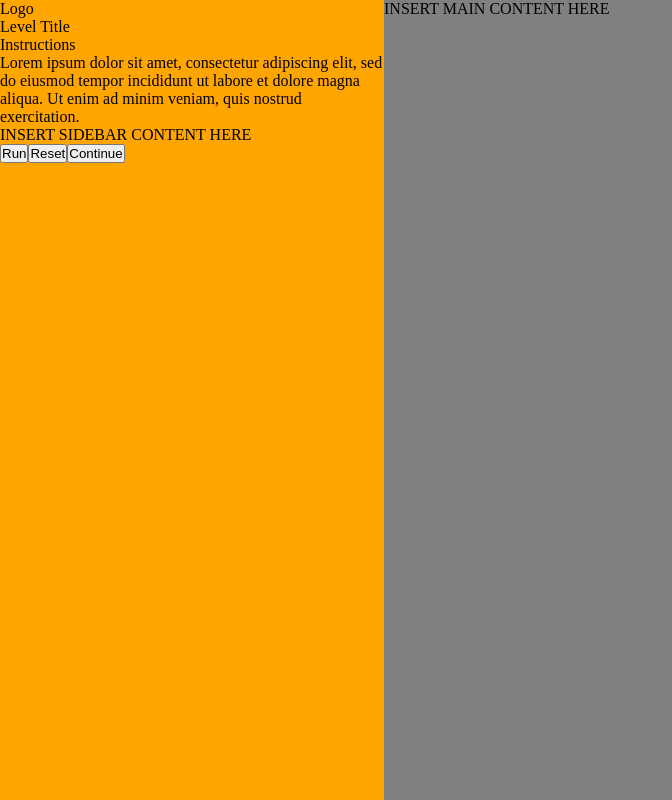
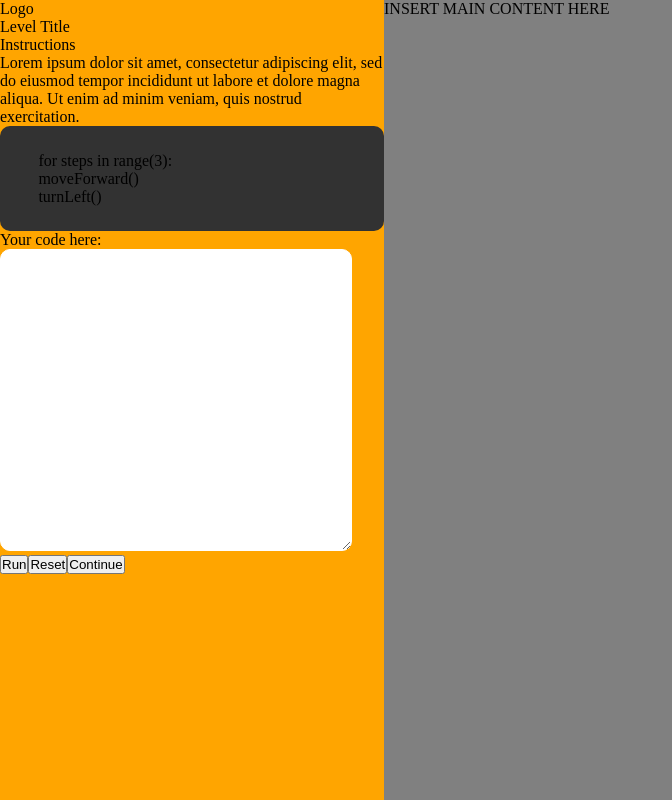
Before and after one commit to uclaacm/forloopslab, a React app: page /pythonfill in a window 1280 px wide. Shown: the whole page, without its empty margins (0-672 px from the left). Built offline with nearby package versions, Linux system fonts and the light colour scheme.

Commit message:
inital pythonfill sidebar content

```diff
--- a/src/components/pages/pythonfill.tsx
+++ b/src/components/pages/pythonfill.tsx
@@ -1,10 +1,12 @@
-import React from 'react';
+import '../../styles/pythonfill.scss';
 
 // interface PythonFillProps {
 //   onCorrect: () => void;
 // }
 
 function PythonFill(): JSX.Element {
+  const codeContent = ['for steps in range(3):', ' moveForward()', 'turnLeft()'];
+
   return (
     <div className="frame">
       <div id="sidebar">
@@ -12,7 +14,23 @@ function PythonFill(): JSX.Element {
         <div id="level-title">Level Title</div>
         <div id="instructions-title">Instructions</div>
         <div id="instructions">Lorem ipsum dolor sit amet, consectetur adipiscing elit, sed do eiusmod tempor incididunt ut labore et dolore magna aliqua. Ut enim ad minim veniam, quis nostrud exercitation.</div>
-        <div id="content">INSERT SIDEBAR CONTENT HERE</div>
+        <div id="content">
+        <div id="code">
+            {codeContent.map((item, index) => {
+              let indents: any = 0;
+              for (let i = 0; i < item.length; i++) {
+                if (item[i] == ' ') indents += 1;
+                else break;
+              }
+              return (
+                  <div>{item}</div>
+              );
+            },
+            )}
+          </div>
+          <div>Your code here: </div>
+          <textarea id="code-input"></textarea>
+        </div>
         <button id="run">Run</button>
         <button id="reset">Reset</button>
         <button id="continue">Continue</button>
--- /dev/null
+++ b/src/styles/pythonfill.scss
@@ -0,0 +1,15 @@
+@import 'global';
+
+#code {
+    background-color: #323232;
+    border-radius: 10px;
+    box-sizing: border-box;
+    padding: 2vw 3vw;
+  }
+
+#code-input {
+    width: 350px;
+    height: 300px;
+    border-color: white;
+    border-radius: 10px;
+}
```
